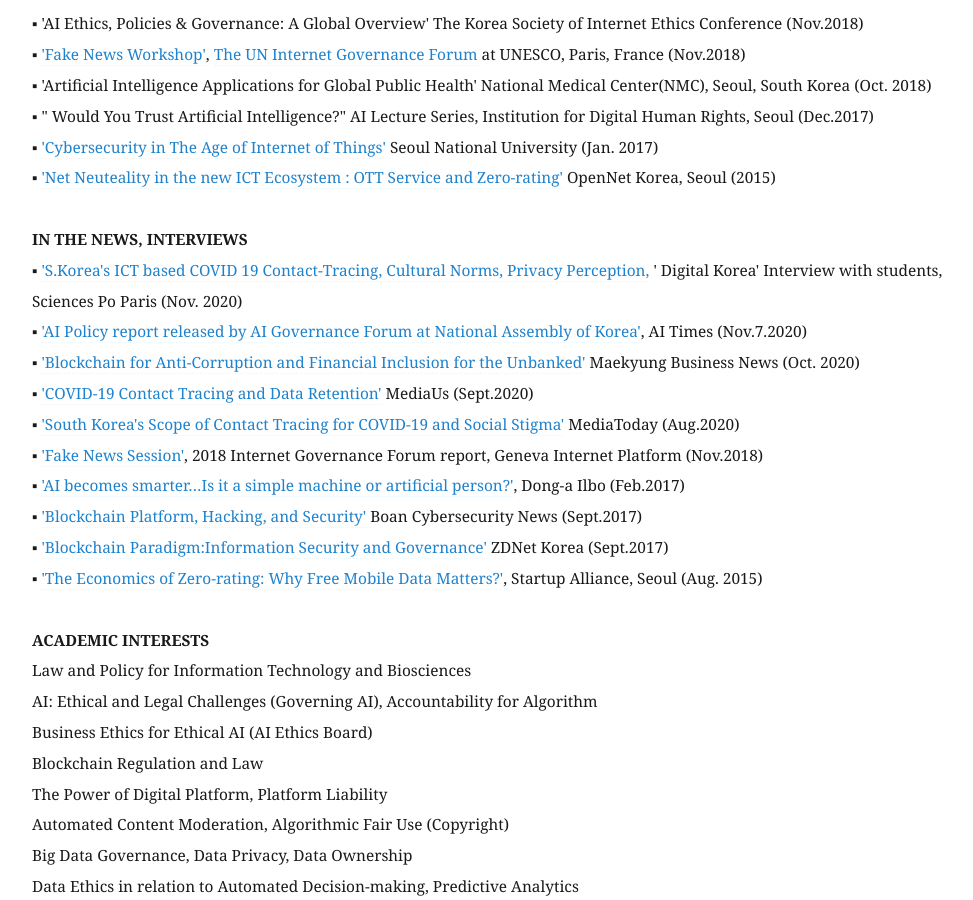
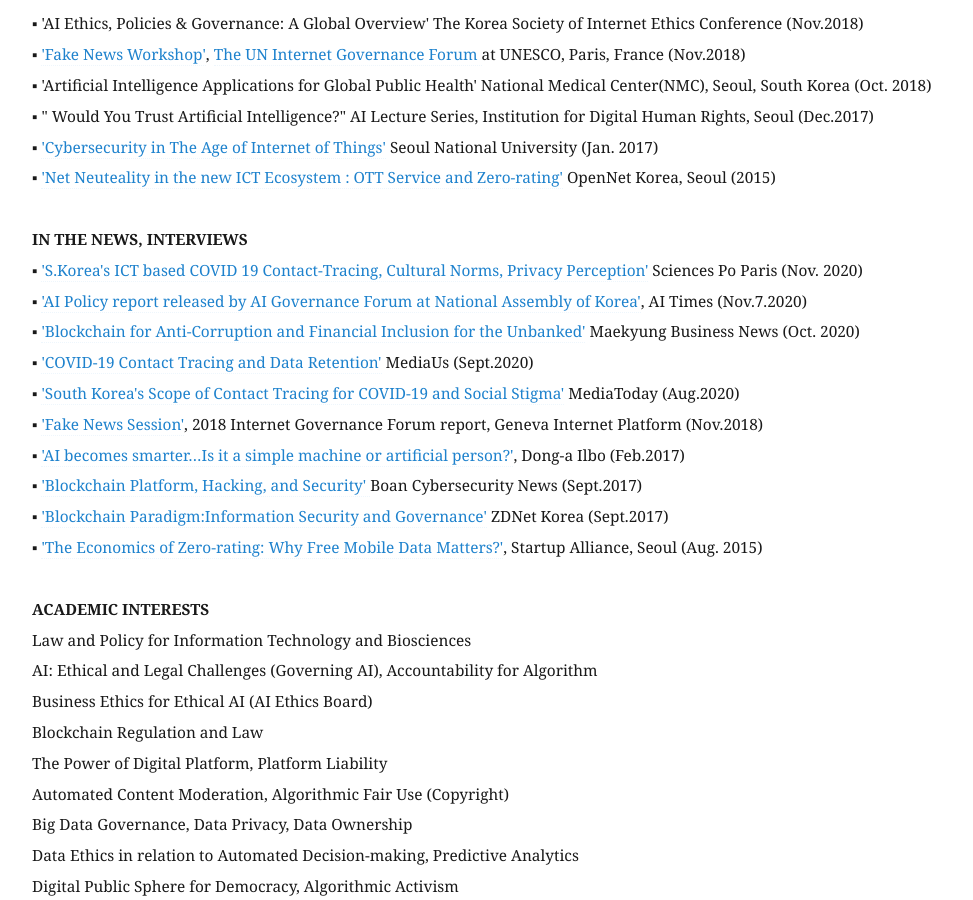
Before and after one commit to eunchangchoi/eunchangchoi.github.io, a Jekyll site: the page built from index.md, in a window 1280 px wide and 900 px high, scrolled down 3716 px. Shown: the whole window, without its empty margins (68-1041 px from the left). Built offline with Jekyll 4.4.1, drawn with Linux system fonts in a browser that asks for light colours.

Commit message:
Update index.md

```diff
--- a/index.md
+++ b/index.md
@@ -80,7 +80,7 @@
 ▪ <a href="https://opennet.or.kr/wp-content/uploads/2015/08/발표자료-Net-Neutrality-OTT-Zero-ratinghandout-2015812-.pdf">'Net Neuteality in the new ICT Ecosystem : OTT Service and Zero-rating'</a> OpenNet Korea, Seoul (2015) <br>
   <br>
  <strong> IN THE NEWS, INTERVIEWS</strong> <br>
-▪ <a href="https://soundcloud.com/zion-lee-310060380/digikorea#t=22:59"> 'S.Korea's ICT based COVID 19 Contact-Tracing, Cultural Norms, Privacy Perception,</a> ' Digital Korea' Interview with students, Sciences Po Paris (Nov. 2020) <br>
+▪ <a href="https://soundcloud.com/zion-lee-310060380/digikorea#t=22:59"> 'S.Korea's ICT based COVID 19 Contact-Tracing, Cultural Norms, Privacy Perception'</a> Sciences Po Paris (Nov. 2020) <br>
 ▪ <a href="http://www.aitimes.com/news/articleView.html?idxno=133368"> 'AI Policy report released by AI Governance Forum at National Assembly of Korea'</a>, AI Times (Nov.7.2020)<br>
 ▪ <a href="https://www.mk.co.kr/news/economy/view/2020/10/1097127/">'Blockchain for Anti-Corruption and Financial Inclusion for the Unbanked'</a> Maekyung Business News (Oct. 2020)<br>
 ▪ <a href="http://www.mediaus.co.kr/news/articleView.html?idxno=192351"> 'COVID-19 Contact Tracing and Data Retention'</a> MediaUs (Sept.2020) <br>
```
